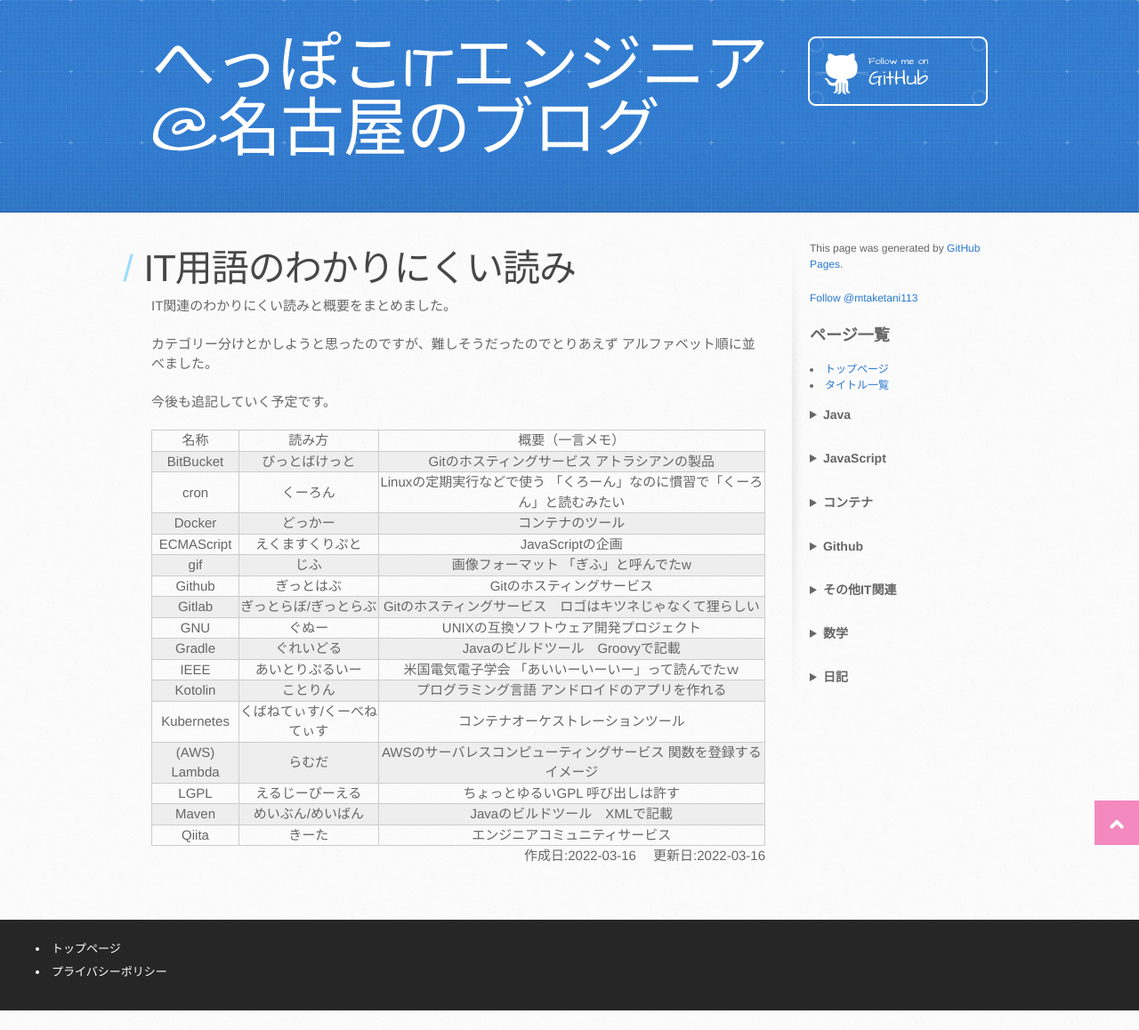
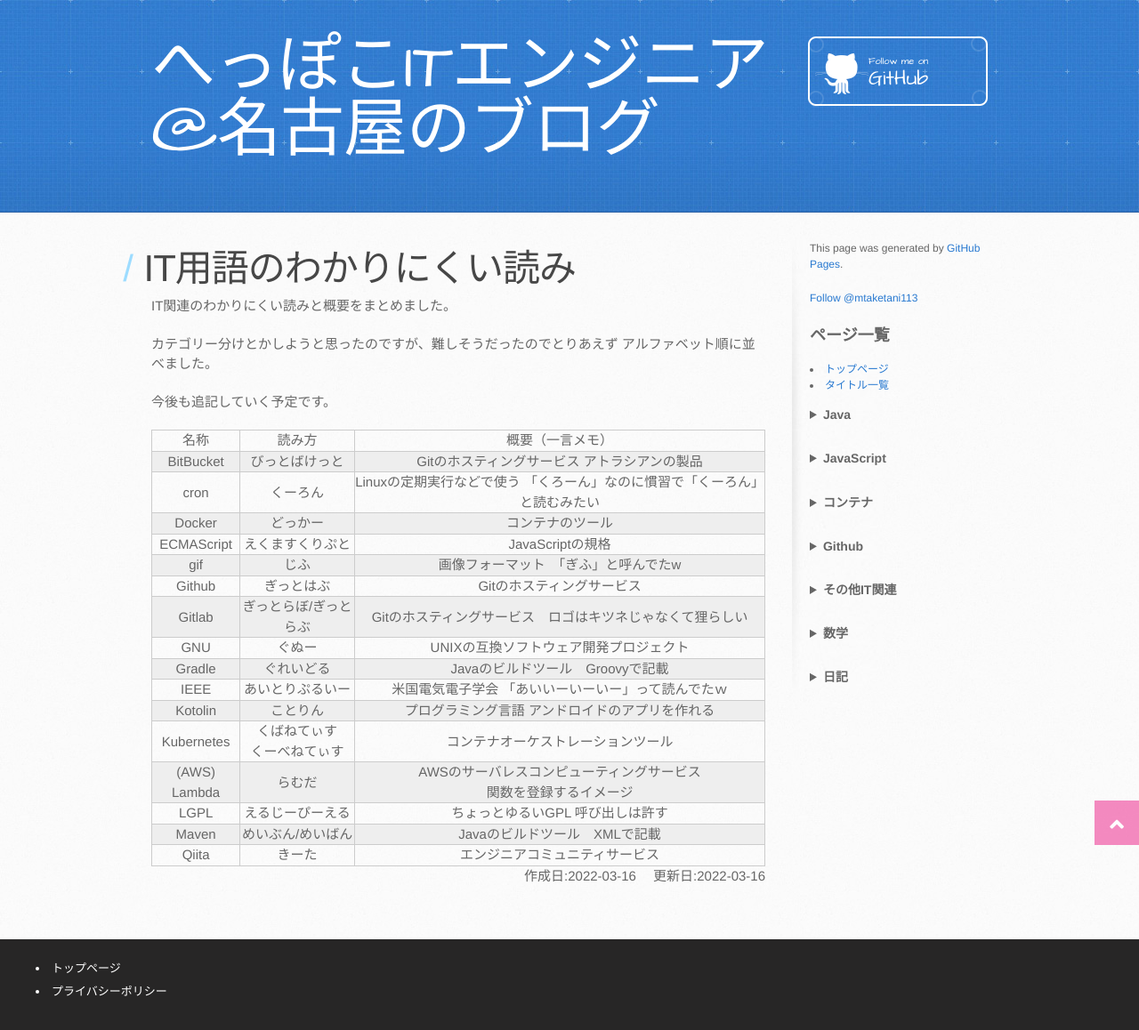
Before and after one commit to mtaketani113/mtaketani113.github.io, a Jekyll site: the page built from it/other/technicalTerms.md, in a window 1280 px wide. Shown: the whole page at 89% size. Built offline with Jekyll 4.4.1, drawn with Linux system fonts in a browser that asks for light colours; nearby versions of some CDN libraries; comment, search, counter and statistics services are not loaded; the repository's description, which GitHub fills in, is left out; before the commit the page ends 1136 px from its top, so only the background shows below that.

Commit message:
改行など追加

```diff
--- a/it/other/technicalTerms.md
+++ b/it/other/technicalTerms.md
@@ -16,19 +16,19 @@ IT関連のわかりにくい読みと概要をまとめました。
 
 | 名称 | 読み方 | 概要（一言メモ） |
 | ---- | ---- | ---- |
-| BitBucket | びっとばけっと | Gitのホスティングサービス アトラシアンの製品 |
+| BitBucket | びっとばけっと | Gitのホスティングサービス  アトラシアンの製品 |
 | cron | くーろん | Linuxの定期実行などで使う 「くろーん」なのに慣習で「くーろん」と読むみたい |
 | Docker | どっかー | コンテナのツール |
-| ECMAScript | えくますくりぷと | JavaScriptの企画 |
-| gif | じふ | 画像フォーマット 「ぎふ」と呼んでたw |
+| ECMAScript | えくますくりぷと | JavaScriptの規格 |
+| gif | じふ | 画像フォーマット　「ぎふ」と呼んでたw |
 | Github | ぎっとはぶ | Gitのホスティングサービス |
 | Gitlab | ぎっとらぼ/ぎっとらぶ | Gitのホスティングサービス　ロゴはキツネじゃなくて狸らしい |
 | GNU | ぐぬー | UNIXの互換ソフトウェア開発プロジェクト |
 | Gradle | ぐれいどる | Javaのビルドツール　Groovyで記載 |
 | IEEE | あいとりぷるいー | 米国電気電子学会 「あいいーいーいー」って読んでたｗ |
 | Kotolin | ことりん | プログラミング言語 アンドロイドのアプリを作れる |
-| Kubernetes | くばねてぃす/くーべねてぃす | コンテナオーケストレーションツール |
-| (AWS) Lambda| らむだ | AWSのサーバレスコンピューティングサービス 関数を登録するイメージ |
+| Kubernetes | くばねてぃす<br/>くーべねてぃす | コンテナオーケストレーションツール |
+| (AWS) Lambda| らむだ | AWSのサーバレスコンピューティングサービス<br/>関数を登録するイメージ |
 | LGPL | えるじーぴーえる | ちょっとゆるいGPL 呼び出しは許す |
 | Maven | めいぶん/めいばん | Javaのビルドツール　XMLで記載 |
 | Qiita | きーた | エンジニアコミュニティサービス |
```
